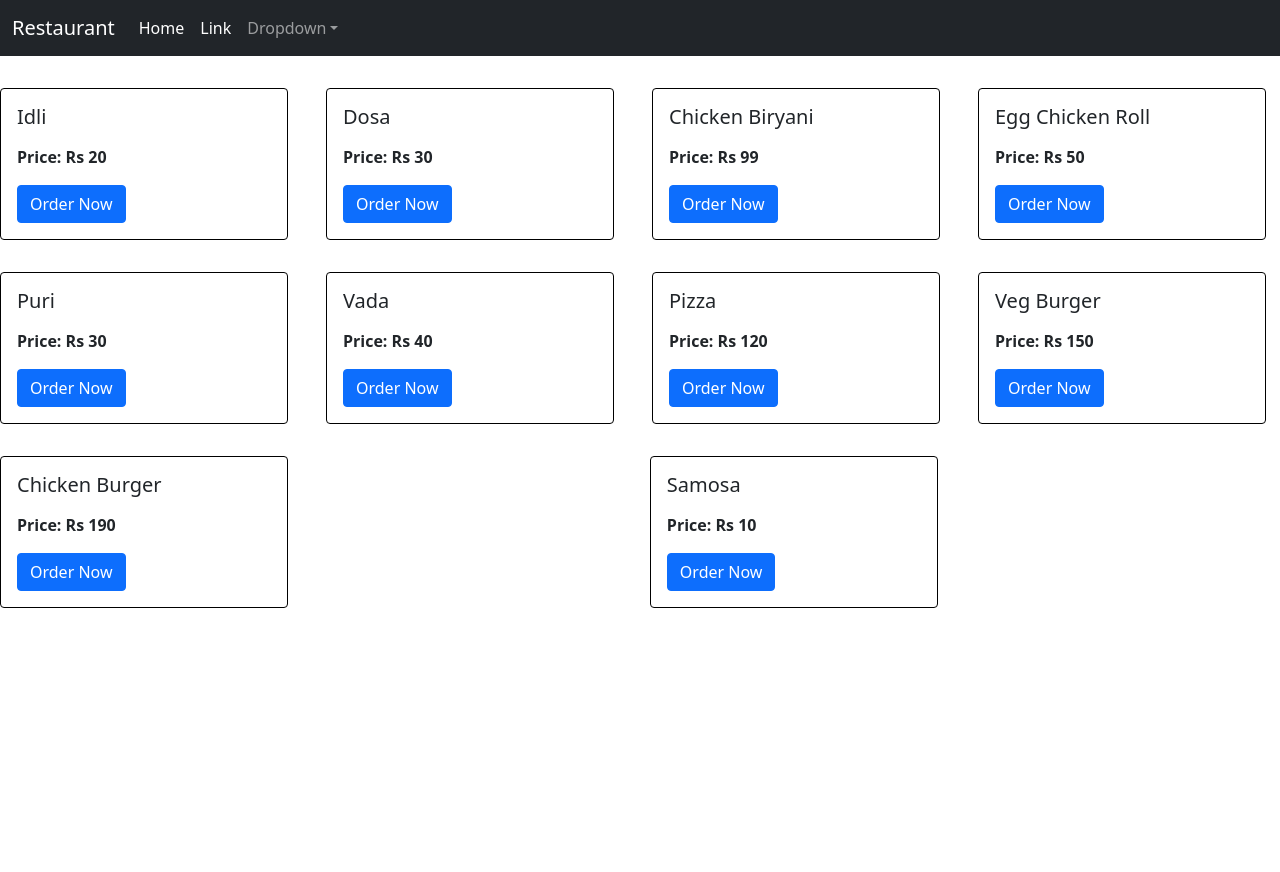
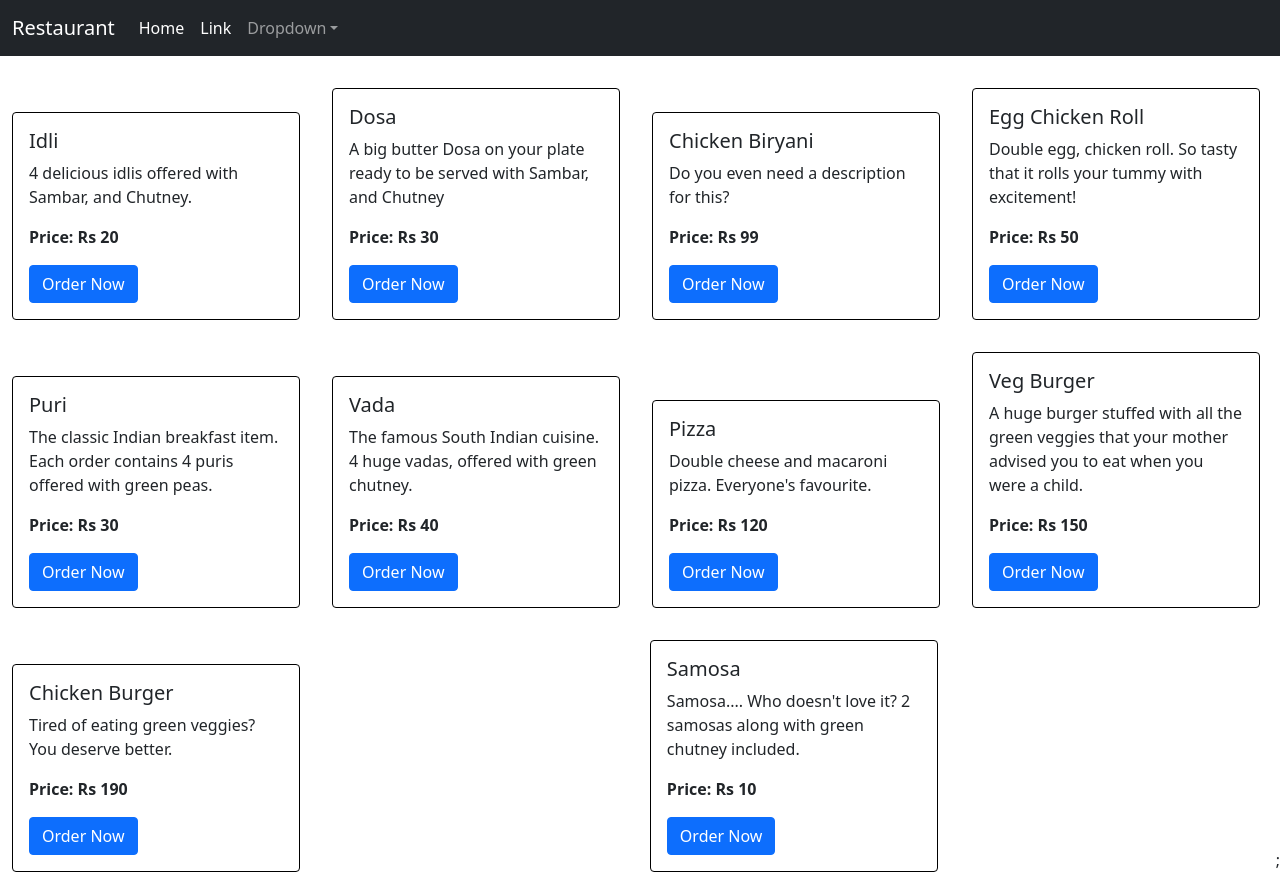
Before and after one commit to NikhilPatra047/Restaurant, a React (Create React App) app: page / in a window 1280 px wide. Before the commit the page ends 800 px from the top, so only its background shows below. Built offline with nearby package versions, Linux system fonts and the light colour scheme.

Commit message:
Edited the orderPage to display cards in rows and columns

```diff
--- a/src/pages/OrderPage.js
+++ b/src/pages/OrderPage.js
@@ -6,13 +6,13 @@ function OrderPage() {
     return (
         <>
             <NavbarComponent />
-            <div style={{display: "flex", flexDirection: "row", alignItems: "flex-end", justifyContent: "space-evenly", boxSizing: "border-box"}}>
-                <div className="row">
+            <div className="container-fluid">
+                <div className="d-flex flex-row flex-wrap row row-eq-height align-items-end justify-content-around">
                     {data.map((item) => {
-                        const { id, foodTitle, price } = item;
+                        const { id, foodTitle, price, description } = item;
                         return (
                             <div className="col" style={{marginTop: "2em"}}>
-                                <CardComponent value={{ key: id, title: foodTitle, cost: price }} />
+                                <CardComponent value={{ key: id, title: foodTitle, cost: price, desc: description }} />
                             </div>
                         );
                     })};
@@ -22,4 +22,6 @@ function OrderPage() {
     );
 };
 
+
+
 export default OrderPage;
```
